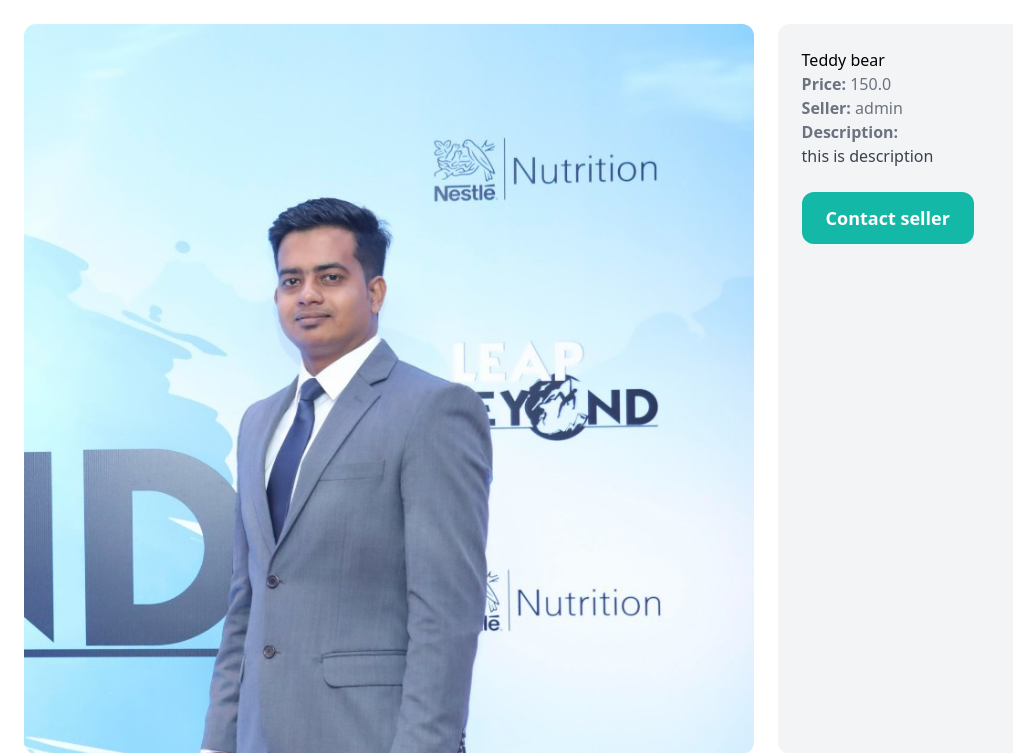
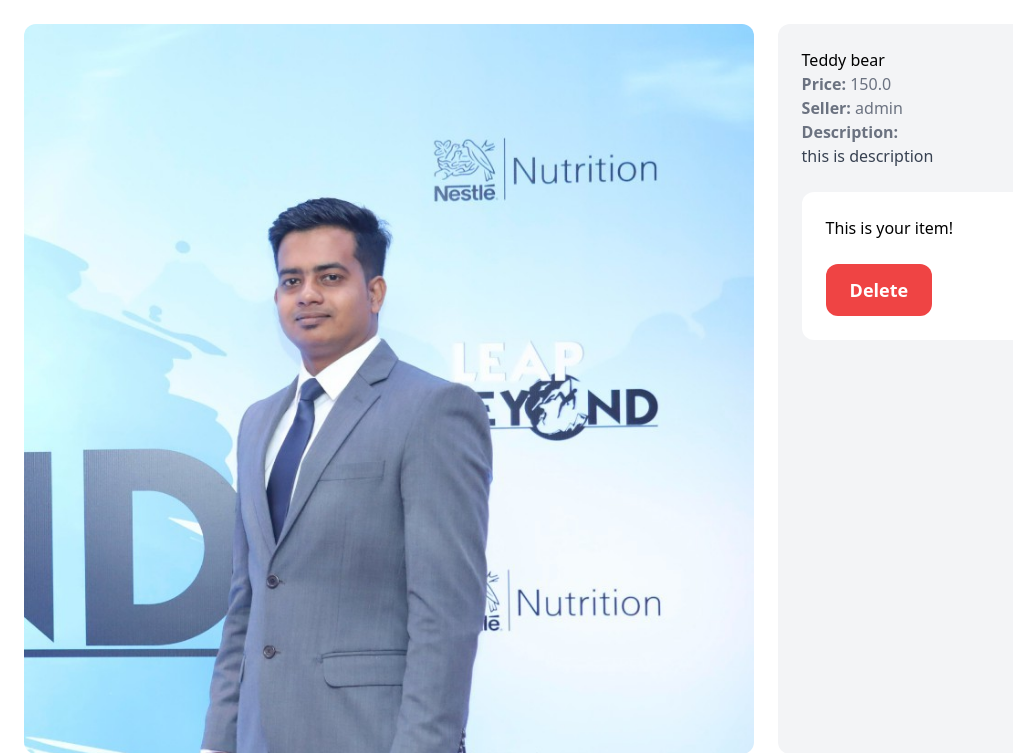
Before and after one commit to Thanushan1523/e-Commerce-webside, a Django app: page /items/1/ in a window 1280 px wide. Shown: the part 77-830 px from the top of the page, without its empty margins (0-1013 px from the left). Run offline with Django 4.2, Linux system fonts and the light colour scheme; a user stored in the database is signed in; data comes from the database, SQL or seed files in the repository; some libraries are stand-ins or nearby versions.

Commit message:
deleting item1

```diff
--- a/puddle/item/templates/item/detail.html
+++ b/puddle/item/templates/item/detail.html
@@ -14,7 +14,17 @@
    {% if item.description %}
    <p class="text-gray-700"><strong class="text-gray-500">Description: </strong><br>{{item.description}}</p>
    {% endif  %}
-   <a href="#" class="inline-block mt-6 px-6 py-3 text-lg font-semibold bg-teal-500  text-white rounded-xl hover:bg-teal-700">Contact seller</a>
+
+   {% if request.user == item.created_by %}
+
+   <div class="mt-6 p-6 bg-white rounded-xl">
+   <p> This is your item!</p>
+   <a href="{% url 'item:delete' item.id %}" class="inline-block mt-6 px-6 py-3 text-lg font-semibold bg-red-500 text-white rounded-xl">Delete </a>
+   </div>
+   {% else %}
+
+     <a href="#" class="inline-block mt-6 px-6 py-3 text-lg font-semibold bg-teal-500  text-white rounded-xl hover:bg-teal-700">Contact seller</a>
+   {% endif%}
 </div>
 
 </div>
--- a/puddle/item/urls.py
+++ b/puddle/item/urls.py
@@ -7,4 +7,5 @@ app_name ='item'
 urlpatterns = [
     path('new/' , views.new, name='new'),
     path('<int:pk>/', views.detail, name='detail'),
+    path('<int:pk>/delete', views.delete, name='delete'),
 ]
```
